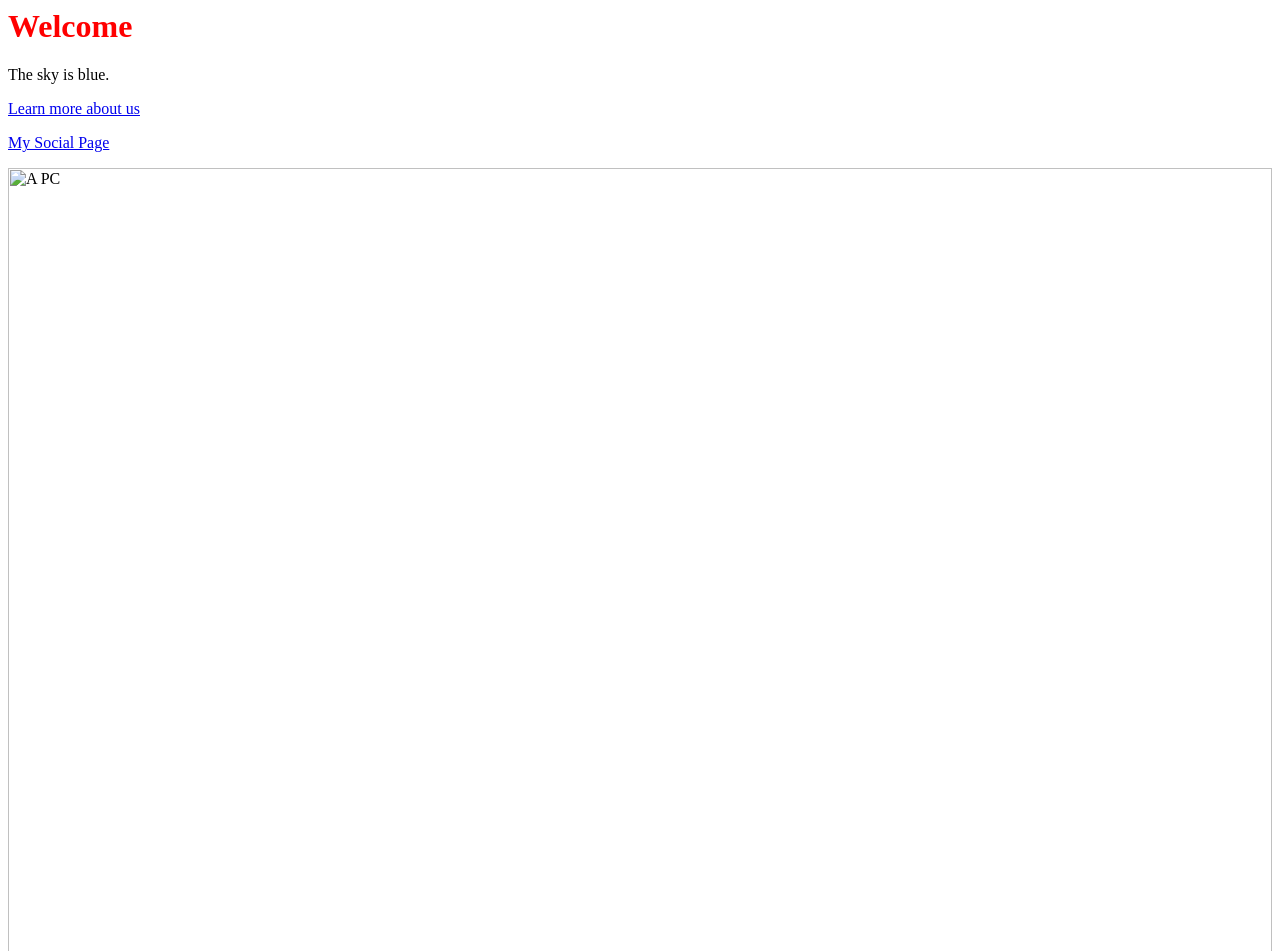
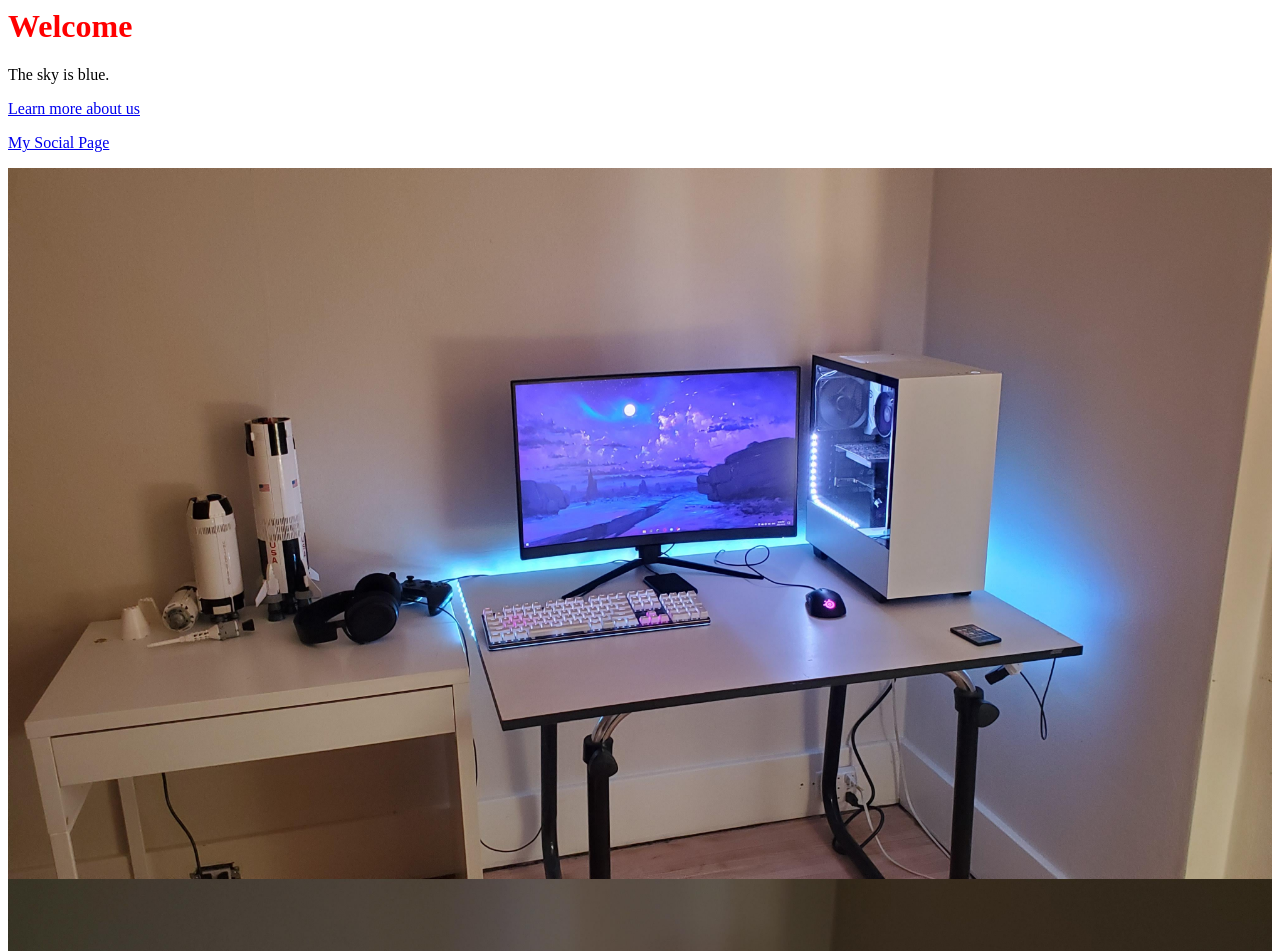
Before and after one commit to ElianGFexe/website-test, a plain HTML site: page index.html in a window 1280 px wide. Shown: the top 951 px of the page. Drawn offline with Linux system fonts and the light colour scheme.

Commit message:
Update index.html

```diff
--- a/index.html
+++ b/index.html
@@ -12,7 +12,7 @@
     <a href="about.html">Learn more about us</a>
     <p><a target="_blank" href="https://www.instagram.com/elian_gf">My  Social Page</a></p>
     <div class photos>
-        <img src="images/NZXT 1-small.jpg" alt="A PC">
+        <img src="images/NZXT 1.jpg" alt="A PC">
         <img src="images/NZXT 2.jpg" alt="Second PC">
         <img src="images/NZXT 3.jpg" alt="Third PC">
 
```
